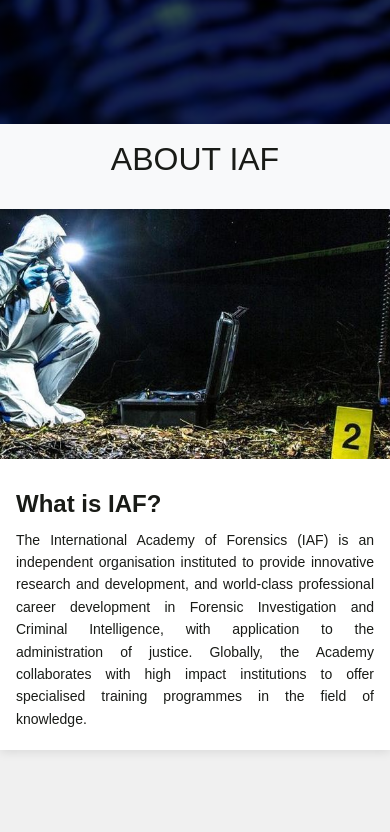
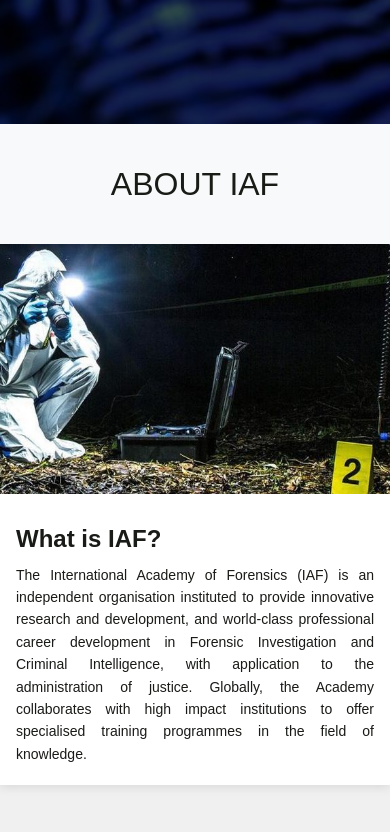
Before and after one commit to wurasimi/solid-succotash, a website: page index.html in a window 390 px wide. Shown: the part 720-1552 px from the top of the page. Drawn offline with nearby package versions, Linux system fonts and the light colour scheme; files whose address does not match are found by name; a web font is replaced by a local one.

Commit message:
Update main.css

```diff
--- a/main.css
+++ b/main.css
@@ -894,8 +894,7 @@
 }
 
 @media (max-width: 768px) {
-  .section-title {
-    padding: 15px 20px;
-    margin-bottom: 15px;
+  section {
+    padding: 40px 0;
   }
 }
```
